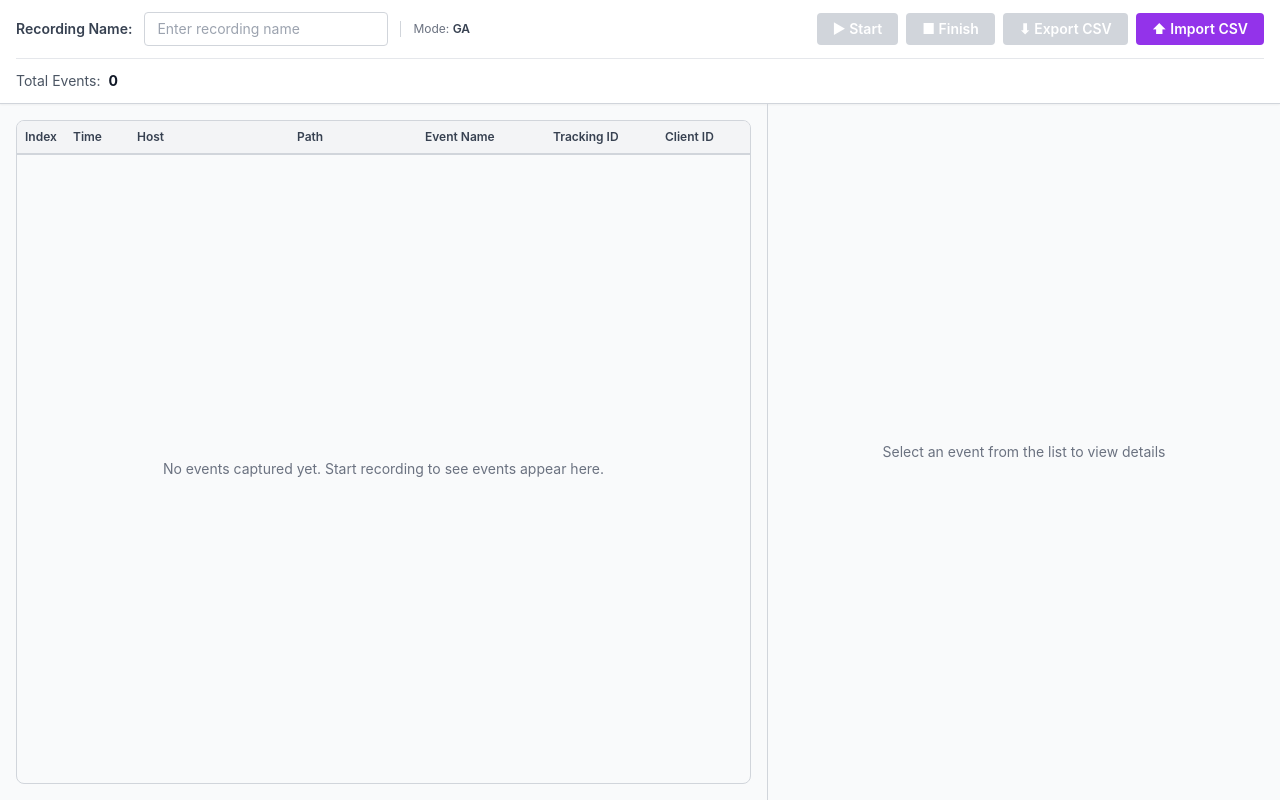
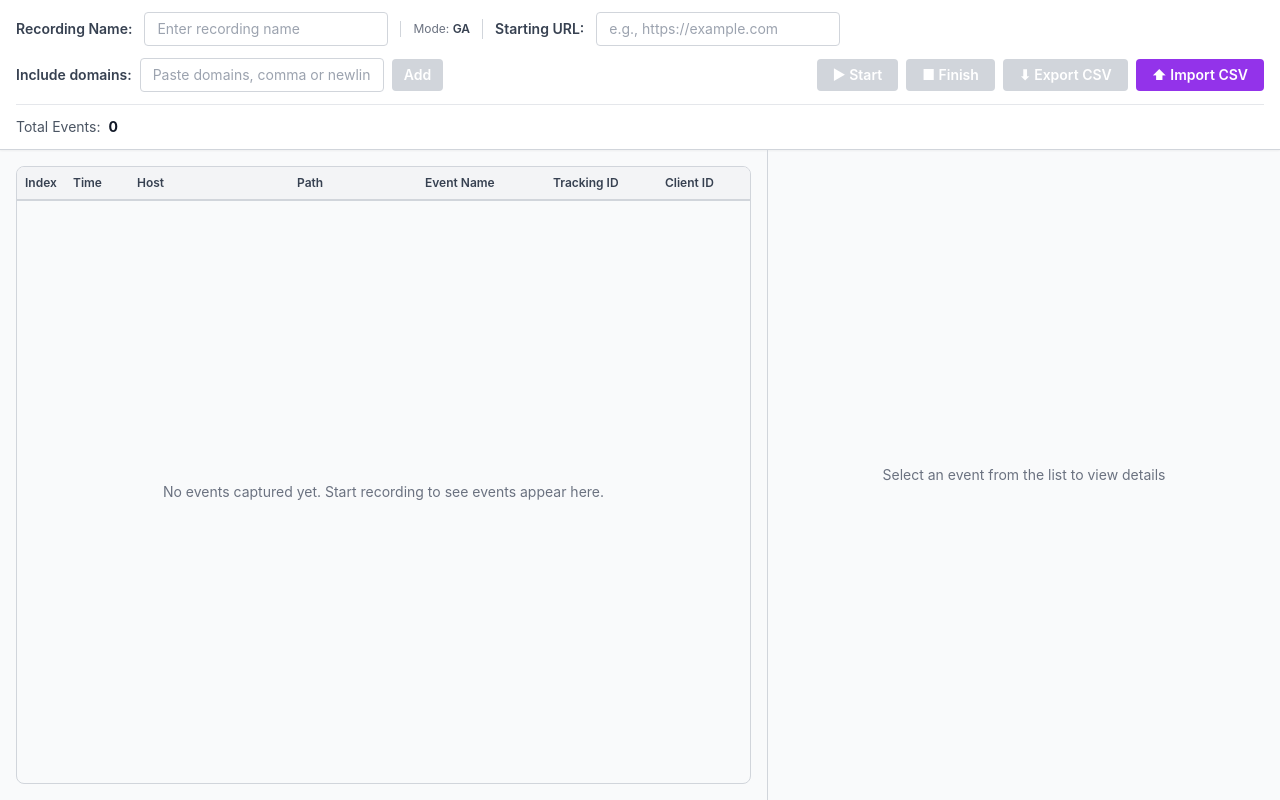
Before and after one commit to thehouseofbailey/aa-recorder, a React (Vite) app: page / in a window 1280 px wide. Built offline with nearby package versions, Linux system fonts and the light colour scheme.

Commit message:
Add start URL field, dealing with sGTM changes, save/open dialogs, and Linux build updates

```diff
--- a/src/recorder/RecorderManager.ts
+++ b/src/recorder/RecorderManager.ts
@@ -4,6 +4,8 @@ import { Recorder, GAEvent } from './Recorder';
 export interface StartRecordingConfig {
   recordingName: string;
   mode: 'ga';
+  includeDomains?: string[];
+  startingUrl?: string;
 }
 
 export interface StartRecordingResult {
@@ -56,6 +58,8 @@ export class RecorderManager extends EventEmitter {
       const result = await this.recorder.start({
         recordingName: config.recordingName,
         mode: config.mode,
+        includeDomains: config.includeDomains,
+        startingUrl: config.startingUrl,
       });
 
       return result;
--- a/src/recorder/urlMatchers.ts
+++ b/src/recorder/urlMatchers.ts
@@ -7,6 +7,47 @@ const GA4_PATTERNS = [
   /^https?:\/\/region.*\.google-analytics\.com\/g\/collect/,
 ];
 
+function normalizeDomainCandidate(value: string): string | null {
+  const trimmed = value.trim().toLowerCase();
+
+  if (!trimmed) {
+    return null;
+  }
+
+  let hostname = trimmed;
+
+  try {
+    const parsedUrl = trimmed.includes('://') ? new URL(trimmed) : new URL(`https://${trimmed}`);
+    hostname = parsedUrl.hostname;
+  } catch {
+    hostname = trimmed;
+  }
+
+  hostname = hostname.replace(/^\*\./, '');
+
+  if (hostname.startsWith('.')) {
+    hostname = hostname.slice(1);
+  }
+
+  return hostname || null;
+}
+
+export function normalizeIncludeDomains(domains: string[]): string[] {
+  return domains
+    .map(normalizeDomainCandidate)
+    .filter((domain): domain is string => Boolean(domain));
+}
+
+function matchesIncludeDomain(url: URL, includeDomains: string[]): boolean {
+  if (includeDomains.length === 0) {
+    return false;
+  }
+
+  const hostname = url.hostname.toLowerCase();
+
+  return includeDomains.some((domain) => hostname === domain || hostname.endsWith(`.${domain}`));
+}
+
 /**
  * Check if a URL is a Google Analytics 4 collect endpoint
  * Matches both standard (*.google-analytics.com/g/collect) and
@@ -15,3 +56,26 @@ const GA4_PATTERNS = [
 export function isGACollect(url: string): boolean {
   return GA4_PATTERNS.some(pattern => pattern.test(url));
 }
+
+/**
+ * Check whether a request should be captured.
+ * Captures GA4 collect requests plus any requests whose host matches one of the
+ * configured include domains.
+ */
+export function isIncludedAnalyticsRequest(url: string, includeDomains: string[] = []): boolean {
+  if (isGACollect(url)) {
+    return true;
+  }
+
+  if (includeDomains.length === 0) {
+    return false;
+  }
+
+  try {
+    const parsedUrl = new URL(url);
+    const normalizedDomains = normalizeIncludeDomains(includeDomains);
+    return matchesIncludeDomain(parsedUrl, normalizedDomains);
+  } catch {
+    return false;
+  }
+}
--- a/src/renderer/src/App.tsx
+++ b/src/renderer/src/App.tsx
@@ -21,6 +21,7 @@
 import React, { useState, useEffect } from 'react';
 import { VirtualizedEventsList } from './components/VirtualizedEventsList';
 import { EventDetailsPanel } from './components/EventDetailsPanel';
+import { normalizeIncludeDomains } from '@recorder/urlMatchers';
 
 interface RecordingStatus {
   isRecording: boolean;
@@ -40,7 +41,26 @@ function App() {
   const [events, setEvents] = useState<RecorderEvent[]>([]);
   const [selectedEventIndex, setSelectedEventIndex] = useState<number | null>(null);
   const [recordingName, setRecordingName] = useState<string>('');
+  const [startingUrl, setStartingUrl] = useState<string>('');
+  const [includeDomainInput, setIncludeDomainInput] = useState<string>('');
+  const [includeDomains, setIncludeDomains] = useState<string[]>(() => {
+    const storedValue = window.localStorage.getItem('aa-recorder-include-domains');
+    if (!storedValue) {
+      return [];
+    }
+
+    try {
+      const parsed = JSON.parse(storedValue) as unknown;
+      return Array.isArray(parsed) ? normalizeIncludeDomains(parsed.filter((item): item is string => typeof item === 'string')) : [];
+    } catch {
+      return [];
+    }
+  });
   const [error, setError] = useState<string | null>(null);
+
+  useEffect(() => {
+    window.localStorage.setItem('aa-recorder-include-domains', JSON.stringify(includeDomains));
+  }, [includeDomains]);
 
   useEffect(() => {
     // Set up real-time event listener
@@ -83,6 +103,8 @@ function App() {
       const result = await window.recorder.start({
         recordingName: recordingName.trim(),
         mode: 'ga',
+        includeDomains,
+        startingUrl: startingUrl.trim() || undefined,
       });
 
       setStatus({
@@ -101,6 +123,33 @@ function App() {
     } catch (error: any) {
       console.error('Failed to start recording:', error);
       setError(`Failed to start recording: ${error.message || error}`);
+    }
+  };
+
+  const handleAddIncludeDomains = () => {
+    const nextDomains = normalizeIncludeDomains(
+      includeDomainInput
+        .split(/[\n,]/)
+        .map((domain) => domain.trim())
+        .filter(Boolean)
+    );
+
+    if (nextDomains.length === 0) {
+      return;
+    }
+
+    setIncludeDomains((currentDomains) => Array.from(new Set([...currentDomains, ...nextDomains])));
+    setIncludeDomainInput('');
+  };
+
+  const handleRemoveIncludeDomain = (domainToRemove: string) => {
+    setIncludeDomains((currentDomains) => currentDomains.filter((domain) => domain !== domainToRemove));
+  };
+
+  const handleIncludeDomainKeyDown = (event: React.KeyboardEvent<HTMLInputElement>) => {
+    if (event.key === 'Enter') {
+      event.preventDefault();
+      handleAddIncludeDomains();
     }
   };
 
@@ -127,13 +176,11 @@ function App() {
   const handleExportData = async () => {
     try {
       setError(null);
-      console.log('Exporting data...');
+      const { filePath } = await window.recorder.showSaveDialog();
+      if (!filePath) return;
 
-      const result = await window.recorder.export({});
-
+      const result = await window.recorder.export({ targetPath: filePath });
       console.log(`Data exported to: ${result.csvPath}`);
-      setError(null); // Clear any previous errors
-      // Show success in status bar instead of alert
 
     } catch (error: any) {
       console.error('Failed to export data:', error);
@@ -144,19 +191,13 @@ function App() {
   const handleImportData = async () => {
     try {
       setError(null);
+      const { filePath } = await window.recorder.showOpenDialog();
+      if (!filePath) return;
 
-      // For now, let user provide path via prompt
-      // TODO: Add file picker dialog
-      const csvPath = prompt('Enter the path to the CSV file to import:');
-      if (!csvPath) return;
-
-      console.log('Importing data from:', csvPath);
-
-      const result = await window.recorder.import({ csvPath });
-
+      console.log('Importing data from:', filePath);
+      const result = await window.recorder.import({ csvPath: filePath });
       console.log(`Imported ${result.count} events`);
 
-      // Clear current events - they will be repopulated via recorder:event
       setEvents([]);
       setSelectedEventIndex(null);
 
@@ -196,6 +237,68 @@ function App() {
               <span className="text-xs text-gray-500 border-l border-gray-300 pl-3">
                 Mode: <span className="font-semibold text-gray-700">GA</span>
               </span>
+              <label htmlFor="starting-url" className="text-sm font-semibold text-gray-700 border-l border-gray-300 pl-3">
+                Starting URL:
+              </label>
+              <input
+                id="starting-url"
+                type="text"
+                value={startingUrl}
+                onChange={(e) => setStartingUrl(e.target.value)}
+                disabled={status.isRecording}
+                className="px-3 py-1.5 border border-gray-300 rounded text-sm focus:ring-2 focus:ring-blue-500 focus:border-blue-500 disabled:bg-gray-100 disabled:text-gray-600"
+                placeholder="e.g., https://example.com"
+                aria-label="Starting URL for Chromium window"
+              />
+            </div>
+
+            <div className="flex flex-col gap-2 min-w-[360px] max-w-[560px]">
+              <div className="flex items-center gap-2">
+                <label htmlFor="include-domain-input" className="text-sm font-semibold text-gray-700 whitespace-nowrap">
+                  Include domains:
+                </label>
+                <input
+                  id="include-domain-input"
+                  type="text"
+                  value={includeDomainInput}
+                  onChange={(event) => setIncludeDomainInput(event.target.value)}
+                  onKeyDown={handleIncludeDomainKeyDown}
+                  disabled={status.isRecording}
+                  className="flex-1 px-3 py-1.5 border border-gray-300 rounded text-sm focus:ring-2 focus:ring-blue-500 focus:border-blue-500 disabled:bg-gray-100 disabled:text-gray-600"
+                  placeholder="Paste domains, comma or newline separated"
+                  aria-label="Include domains"
+                />
+                <button
+                  type="button"
+                  onClick={handleAddIncludeDomains}
+                  disabled={status.isRecording || !includeDomainInput.trim()}
+                  className="px-3 py-1.5 bg-gray-800 text-white text-sm font-semibold rounded hover:bg-gray-900 disabled:bg-gray-300 disabled:cursor-not-allowed transition-colors"
+                >
+                  Add
+                </button>
+              </div>
+
+              {includeDomains.length > 0 && (
+                <div className="flex flex-wrap gap-2">
+                  {includeDomains.map((domain) => (
+                    <span
+                      key={domain}
+                      className="inline-flex items-center gap-2 rounded-full bg-blue-50 border border-blue-200 px-3 py-1 text-xs text-blue-800"
+                    >
+                      {domain}
+                      <button
+                        type="button"
+                        onClick={() => handleRemoveIncludeDomain(domain)}
+                        disabled={status.isRecording}
+                        className="text-blue-600 hover:text-blue-900 disabled:cursor-not-allowed"
+                        aria-label={`Remove ${domain}`}
+                      >
+                        ×
+                      </button>
+                    </span>
+                  ))}
+                </div>
+              )}
             </div>
 
             {/* Right: Action Buttons */}
--- a/src/types/global.d.ts
+++ b/src/types/global.d.ts
@@ -3,6 +3,8 @@
 interface StartRecordingPayload {
   recordingName: string;
   mode: 'ga';
+  includeDomains?: string[];
+  startingUrl?: string;
 }
 
 interface StartRecordingResponse {
@@ -76,6 +78,8 @@ interface RecorderAPI {
   stop: () => Promise<StopRecordingResponse>;
   export: (payload: ExportPayload) => Promise<ExportResponse>;
   import: (payload: ImportPayload) => Promise<ImportResponse>;
+  showSaveDialog: () => Promise<{ filePath: string | undefined }>;
+  showOpenDialog: () => Promise<{ filePath: string | undefined }>;
 }
 
 type OnRecorderEvent = (callback: RecorderEventCallback) => void;
```
Also changed, not shown: src/main/main.ts (+26 -2 lines), src/main/preload.ts (+8 -0 lines), src/recorder/Recorder.ts (+25 -24 lines), 2 other files (tests, documents, lock files or other folders).
